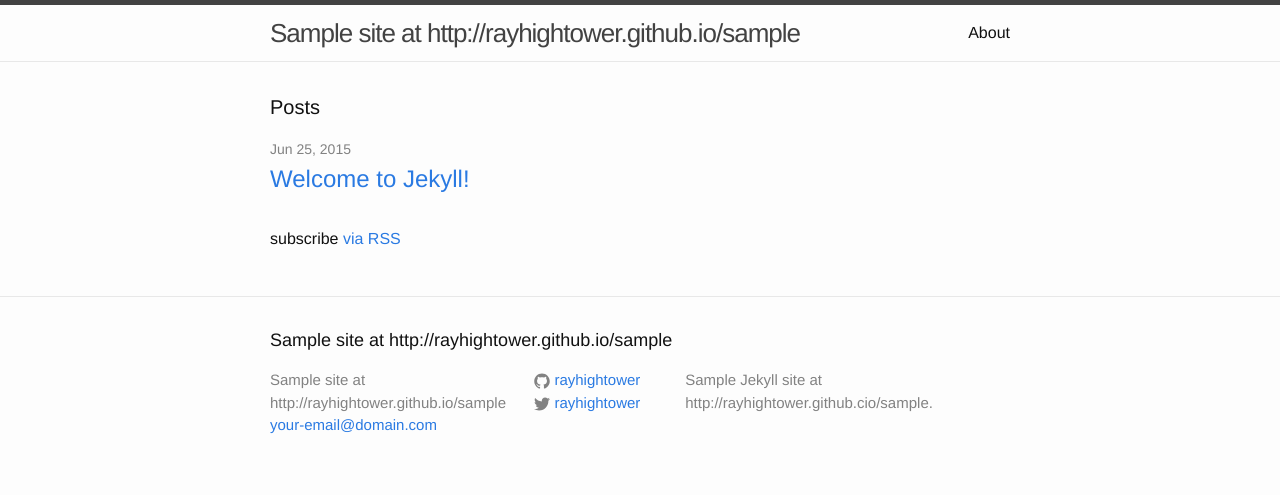
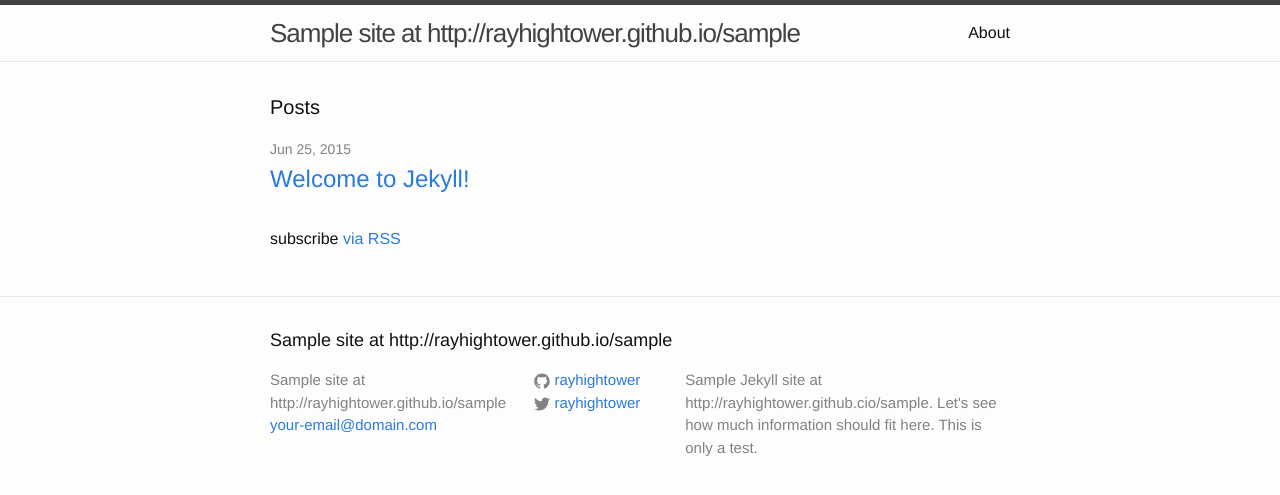
Before and after one commit to RayHightower/sample, a Jekyll site: the page built from index.html, in a window 1280 px wide. Shown: the top 495 px of the page. Built offline with Jekyll 4.4.1, drawn with Linux system fonts in a browser that asks for light colours.

Commit message:
fun with _config.yml

```diff
--- a/_config.yml
+++ b/_config.yml
@@ -2,8 +2,8 @@
 title: Sample site at http://rayhightower.github.io/sample
 email: your-email@domain.com
 description: > # this means to ignore newlines until "baseurl:"
-  Sample Jekyll site at http://rayhightower.github.cio/sample.
-baseurl: "http://rayhightower.github.io/sample" # the subpath of your site, e.g. /blog/
+  Sample Jekyll site at http://rayhightower.github.cio/sample. Let's see how much information should fit here. This is only a test.
+baseurl: "" # the subpath of your site, e.g. /blog/
 url: "http://rayhightower.github.io/sample" # the base hostname & protocol for your site
 twitter_username: rayhightower
 github_username:  rayhightower
```
